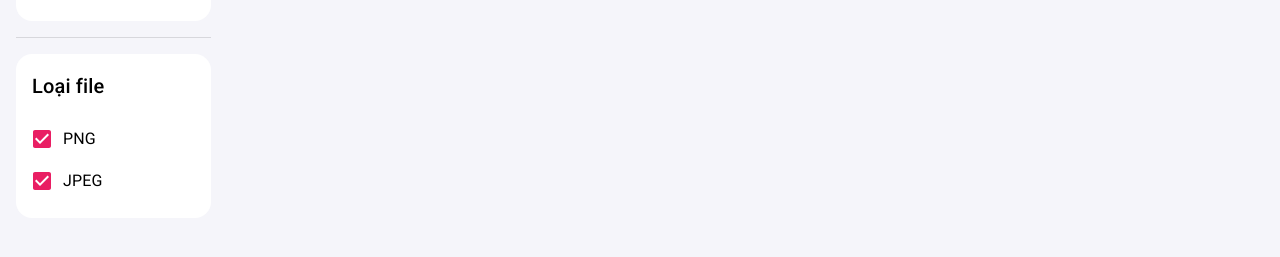
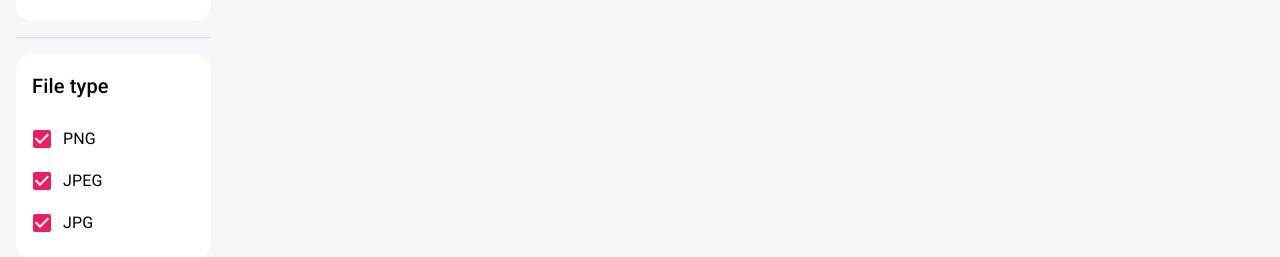
Before and after one commit to Chuan1404/DevChu-Image, a React (Create React App) app in the folder client/: page / in a window 1280 px wide. Shown: the part 657-914 px from the top of the page. Before the commit the page ends 875 px from the top, so only its background shows below. Built offline with nearby package versions, Linux system fonts and the light colour scheme; no server answers.

Commit message:
update Home UI

```diff
--- a/client/src/assets/js/constants.js
+++ b/client/src/assets/js/constants.js
@@ -1,6 +1,14 @@
 const SERVER = "http://localhost:8080/"
 const API = `${SERVER}`
+
+const FILE_TYPES = {
+    PNG: 'png',
+    JPEG: 'jpeg',
+    JPG: 'jpg'
+}
+
 export {
     SERVER,
-    API
+    API,
+    FILE_TYPES
 }
--- a/client/src/components/CommentBox.jsx
+++ b/client/src/components/CommentBox.jsx
@@ -24,10 +24,10 @@ export default function CommentBox({ fileId, user }) {
     fetching: isLoading,
   } = useQuery(() => commentService.getCommentOfFile(fileId));
   const handleAddComment = async () => {
+    if(!content) return
     const response = await commentService.addComment(fileId, content);
 
     if (!response.error) {
-      if(!content) return
       const newComment = {
         id: response.data,
         content,
--- a/client/src/routes/Home.jsx
+++ b/client/src/routes/Home.jsx
@@ -21,8 +21,8 @@ export default function Home() {
   const dispatcher = useDispatch();
   const [data, setData] = useState([]);
   const [isLoading, setIsLoading] = useState(false);
-  const fromPriceRef = useRef(null);
-  const toPriceRef = useRef(null);
+  const minRef = useRef(null);
+  const maxRef = useRef(null);
   const options = useSelector((store) => store.search.options);
 
   const handleChange = (payload) => {
@@ -44,27 +44,24 @@ export default function Home() {
   }, [options]);
 
   const handlePriceFilter = () => {
-    let fromPrice = fromPriceRef.current.value;
-    let toPrice = toPriceRef.current.value;
-    if (Number(fromPrice) > Number(toPrice))
-      [fromPrice, toPrice] = [toPrice, fromPrice];
+    let min = minRef.current.value;
+    let max = maxRef.current.value;
+    if (Number(min) > Number(max)) [min, max] = [max, min];
 
-    fromPriceRef.current.value = fromPrice;
-    toPriceRef.current.value = toPrice;
+    minRef.current.value = min;
+    maxRef.current.value = max;
     handleChange({
       ...options,
-      fromPrice,
-      toPrice,
+      min,
+      max,
     });
   };
 
   const handleTypeFilter = (value, isCheck) => {
-    isCheck
-      ? handleChange({ ...options, type: [...options.type, value] })
-      : handleChange({
-          ...options,
-          type: options.type.filter((item) => item != value),
-        });
+    const filteredType = isCheck
+      ? [...options.type, value]
+      : options.type.filter((item) => item != value);
+    handleChange({ ...options, type: filteredType });
   };
 
   return (
@@ -109,14 +106,14 @@ export default function Home() {
                     type="number"
                     size="small"
                     placeholder="VNĐ"
-                    inputRef={fromPriceRef}
+                    inputRef={minRef}
                   />
                   <Typography>-</Typography>
                   <TextField
                     type="number"
                     size="small"
                     placeholder="VNĐ"
-                    inputRef={toPriceRef}
+                    inputRef={maxRef}
                   />
                 </Stack>
                 <Button sx={{ marginTop: 2 }} onClick={handlePriceFilter}>
@@ -128,7 +125,7 @@ export default function Home() {
 
               <Box bgcolor={"#fff"} p={2} borderRadius={"1rem"} width={"100%"}>
                 <Typography variant="h6" mb={2}>
-                  Loại file
+                  File type
                 </Typography>
                 <Stack direction={"row"} alignItems={"center"} spacing={2}>
                   <FormGroup>
@@ -137,7 +134,7 @@ export default function Home() {
                         <Checkbox
                           defaultChecked
                           onChange={(e) =>
-                            handleTypeFilter("PNG", e.target.checked)
+                            handleTypeFilter("png", e.target.checked)
                           }
                         />
                       }
@@ -148,11 +145,22 @@ export default function Home() {
                         <Checkbox
                           defaultChecked
                           onChange={(e) =>
-                            handleTypeFilter("JPEG", e.target.checked)
+                            handleTypeFilter("jpeg", e.target.checked)
                           }
                         />
                       }
                       label="JPEG"
+                    />
+                    <FormControlLabel
+                      control={
+                        <Checkbox
+                          defaultChecked
+                          onChange={(e) =>
+                            handleTypeFilter("jpg", e.target.checked)
+                          }
+                        />
+                      }
+                      label="JPG"
                     />
                   </FormGroup>
                 </Stack>
--- a/client/src/store/slices/searchSlice.js
+++ b/client/src/store/slices/searchSlice.js
@@ -1,10 +1,11 @@
 import { createSlice } from "@reduxjs/toolkit";
+import { FILE_TYPES } from "../../assets/js/constants";
 
 const initialState = {
   options: {
     kw: "",
     page: 1,
-    type: ["PNG", "JPEG"]
+    type: Object.values(FILE_TYPES)
   },
 };
 
```
